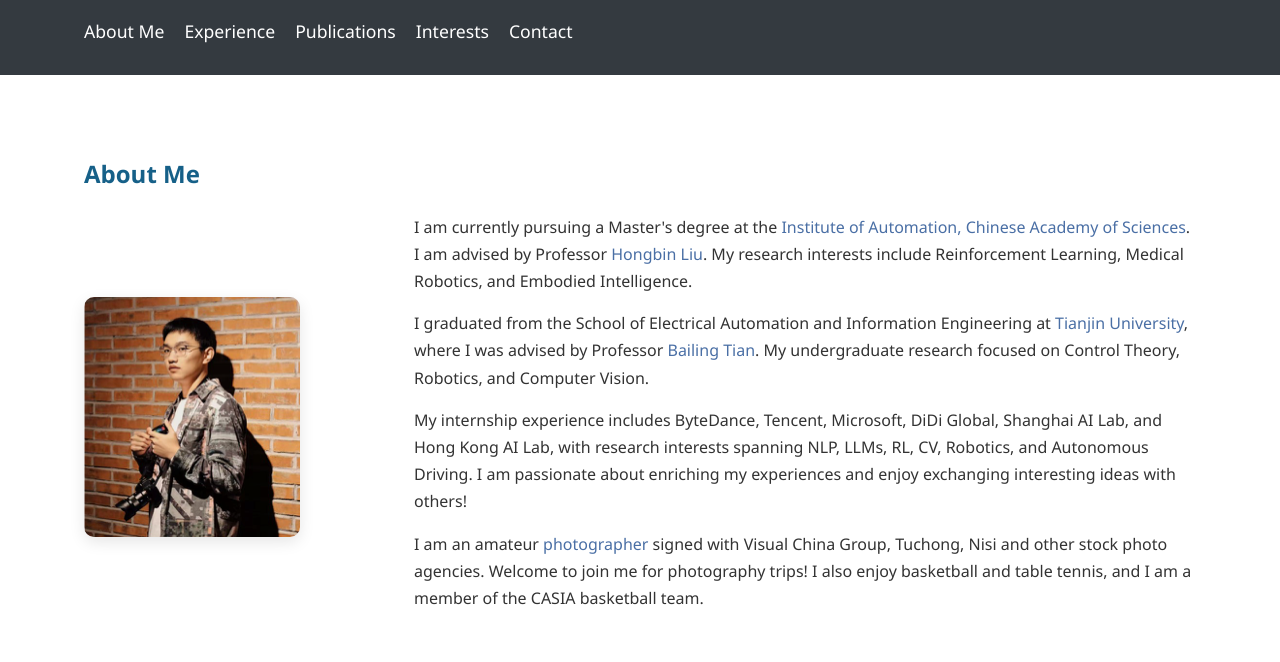
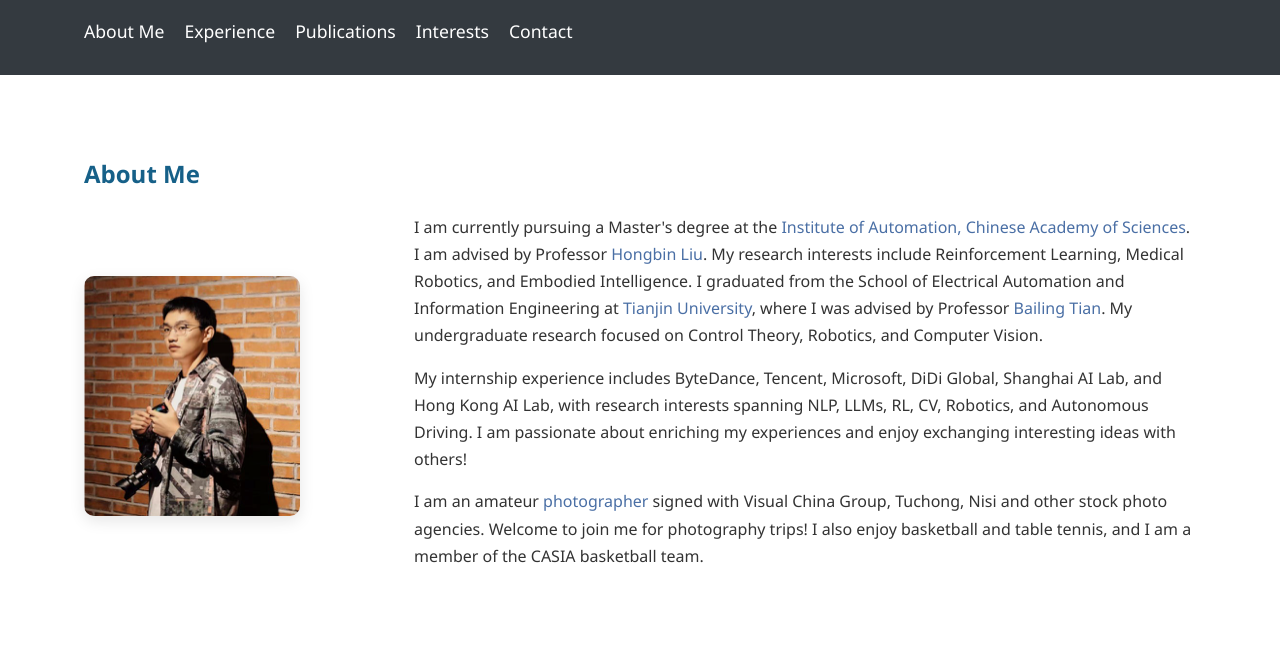
Before and after one commit to JimberZ/JimberZ.github.io, a plain HTML site: page index.html in a window 1280 px wide. Shown: the part 138-800 px from the top of the page. Drawn offline with Linux system fonts and the light colour scheme.

Commit message:
fix html

```diff
--- a/index.html
+++ b/index.html
@@ -33,8 +33,7 @@
                     <img src="images/image.png" alt="Your Name">
                 </div>
                 <div class="about-text">
-                    <p>I am currently pursuing a Master's degree at the <a href="http://english.ia.cas.cn/" target="_blank">Institute of Automation, Chinese Academy of Sciences</a>. I am advised by Professor <a href="https://ia.cas.cn/rcdw/yjy/202404/t20240422_7129950.html" target="_blank">Hongbin Liu</a>. My research interests include Reinforcement Learning, Medical Robotics, and Embodied Intelligence.</p>
-                    <p>I graduated from the School of Electrical Automation and Information Engineering at <a href="http://www.tju.edu.cn/english/" target="_blank">Tianjin University</a>, where I was advised by Professor <a href="https://seea.tju.edu.cn/info/1013/1588.htm" target="_blank">Bailing Tian</a>. My undergraduate research focused on Control Theory, Robotics, and Computer Vision.</p>
+                    <p>I am currently pursuing a Master's degree at the <a href="http://english.ia.cas.cn/" target="_blank">Institute of Automation, Chinese Academy of Sciences</a>. I am advised by Professor <a href="https://ia.cas.cn/rcdw/yjy/202404/t20240422_7129950.html" target="_blank">Hongbin Liu</a>. My research interests include Reinforcement Learning, Medical Robotics, and Embodied Intelligence. I graduated from the School of Electrical Automation and Information Engineering at <a href="http://www.tju.edu.cn/english/" target="_blank">Tianjin University</a>, where I was advised by Professor <a href="https://seea.tju.edu.cn/info/1013/1588.htm" target="_blank">Bailing Tian</a>. My undergraduate research focused on Control Theory, Robotics, and Computer Vision.</p>
                     <p>My internship experience includes ByteDance, Tencent, Microsoft, DiDi Global, Shanghai AI Lab, and Hong Kong AI Lab, with research interests spanning NLP, LLMs, RL, CV, Robotics, and Autonomous Driving. I am passionate about enriching my experiences and enjoy exchanging interesting ideas with others!</p>
                     <p>I am an amateur <a href="https://500px.com.cn/jimberz" target="_blank">photographer</a> signed with Visual China Group, Tuchong, Nisi and other stock photo agencies. Welcome to join me for photography trips! I also enjoy basketball and table tennis, and I am a member of the CASIA basketball team.</p>
                 </div>
```
